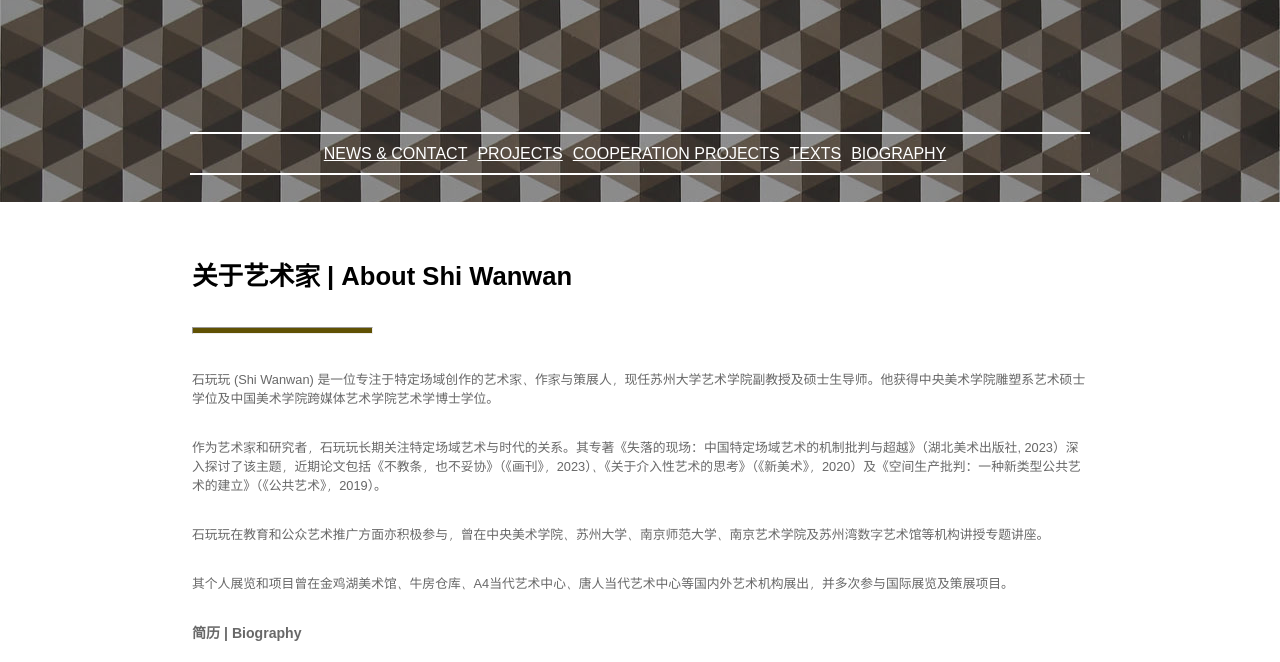
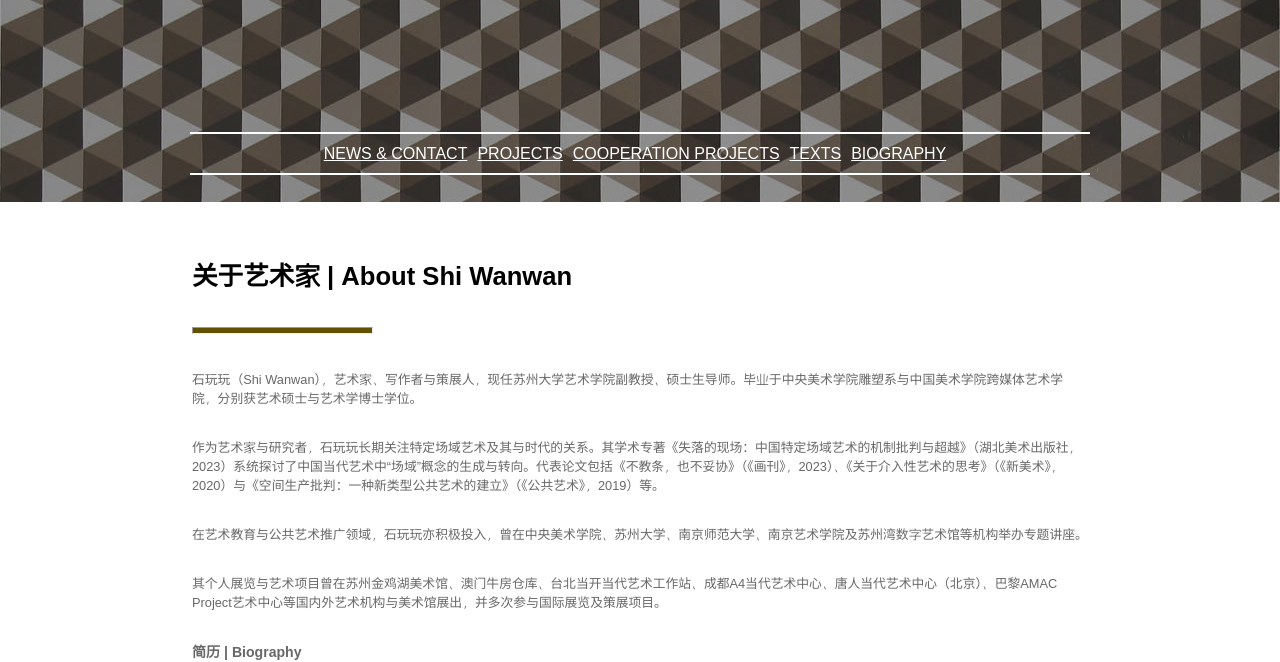
Before and after one commit to nuistMrChest/SHIWANWAN, a website: page bio.html in a window 1280 px wide. Shown: the part 298-960 px from the top of the page. Drawn offline with Linux system fonts and the light colour scheme; files whose address does not match are found by name.

Commit message:
客户回馈客户看见了

```diff
--- a/bio.html
+++ b/bio.html
@@ -58,11 +58,18 @@
         <section>
             <h1>关于艺术家 | About Shi Wanwan</h1>
             <div class="hr"><hr></div>
-            <p>石玩玩 (Shi Wanwan) 是一位专注于特定场域创作的艺术家、作家与策展人，现任苏州大学艺术学院副教授及硕士生导师。他获得中央美术学院雕塑系艺术硕士学位及中国美术学院跨媒体艺术学院艺术学博士学位。</p>
-            <p>作为艺术家和研究者，石玩玩长期关注特定场域艺术与时代的关系。其专著《失落的现场：中国特定场域艺术的机制批判与超越》（湖北美术出版社, 2023）深入探讨了该主题，近期论文包括《不教条，也不妥协》（《画刊》，2023）、《关于介入性艺术的思考》（《新美术》，2020）及《空间生产批判：一种新类型公共艺术的建立》（《公共艺术》，2019）。</p>
-            <p>石玩玩在教育和公众艺术推广方面亦积极参与，曾在中央美术学院、苏州大学、南京师范大学、南京艺术学院及苏州湾数字艺术馆等机构讲授专题讲座。</p>
-            <p>其个人展览和项目曾在金鸡湖美术馆、牛房仓库、A4当代艺术中心、唐人当代艺术中心等国内外艺术机构展出，并多次参与国际展览及策展项目。</p>
-
+            <p>
+                石玩玩（Shi Wanwan），艺术家、写作者与策展人，现任苏州大学艺术学院副教授、硕士生导师。毕业于中央美术学院雕塑系与中国美术学院跨媒体艺术学院，分别获艺术硕士与艺术学博士学位。
+            </p>
+            <p>
+                作为艺术家与研究者，石玩玩长期关注特定场域艺术及其与时代的关系。其学术专著《失落的现场：中国特定场域艺术的机制批判与超越》（湖北美术出版社，2023）系统探讨了中国当代艺术中“场域”概念的生成与转向。代表论文包括《不教条，也不妥协》（《画刊》，2023）、《关于介入性艺术的思考》（《新美术》，2020）与《空间生产批判：一种新类型公共艺术的建立》（《公共艺术》，2019）等。
+            </p>
+            <p>
+                在艺术教育与公共艺术推广领域，石玩玩亦积极投入，曾在中央美术学院、苏州大学、南京师范大学、南京艺术学院及苏州湾数字艺术馆等机构举办专题讲座。
+            </p>
+            <P>
+                其个人展览与艺术项目曾在苏州金鸡湖美术馆、澳门牛房仓库、台北当开当代艺术工作站、成都A4当代艺术中心、唐人当代艺术中心（北京）、巴黎AMAC Project艺术中心等国内外艺术机构与美术馆展出，并多次参与国际展览及策展项目。
+            </P>
             <h2>简历 | Biography</h2>
             <div class="hr"><hr></div>
             <p>
```
